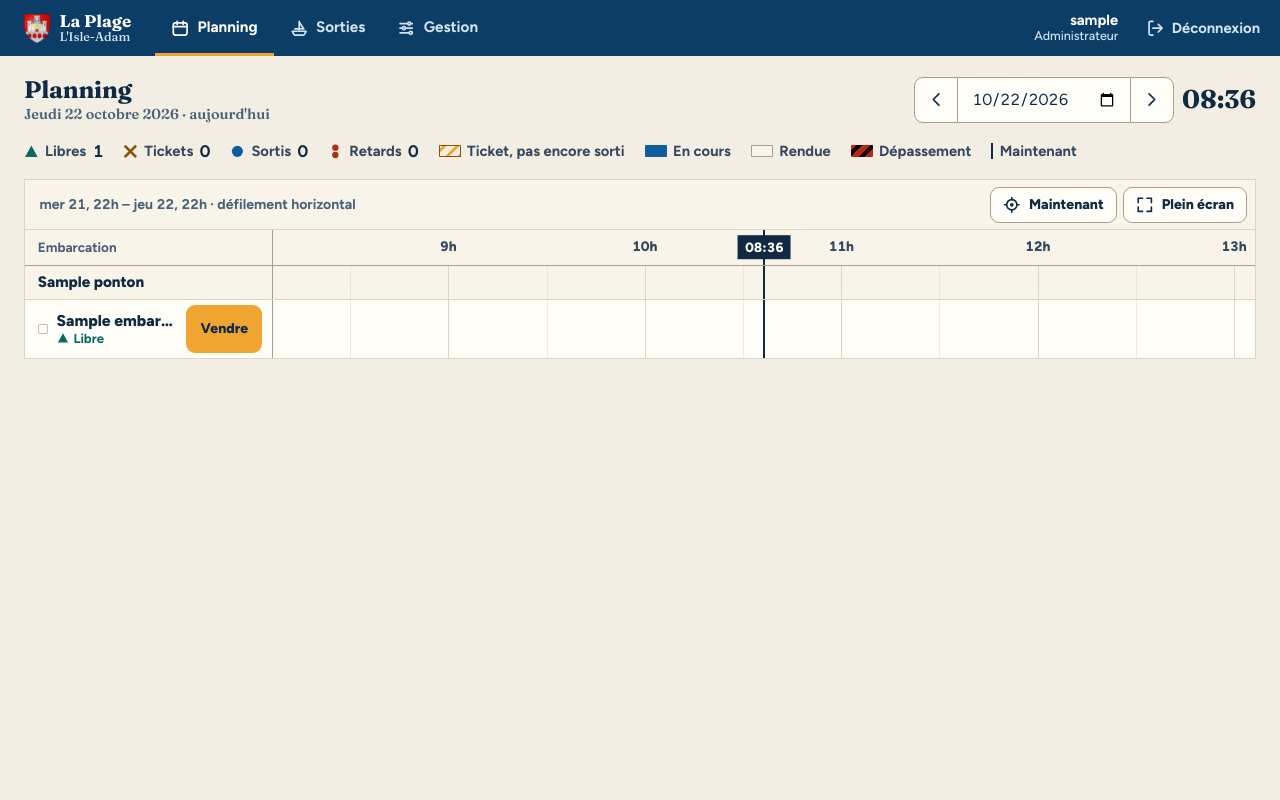
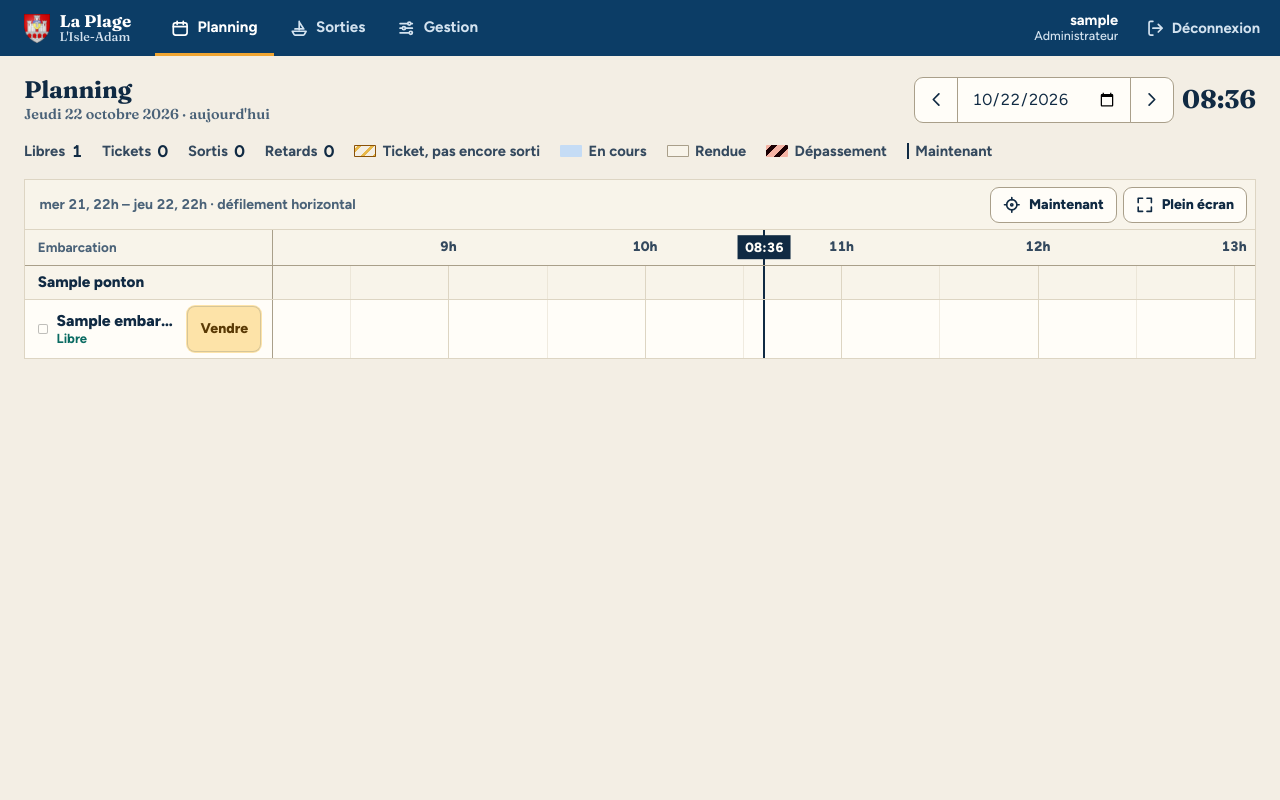
Before and after one commit to Samito-05/GestionnairePontons, a Django app: page /planning/ in a window 1280 px wide. Run offline with Django 5.2, Linux system fonts and the light colour scheme; a user stored in the database is signed in; tables that the repository leaves empty hold one stand-in row (values such as "Sample post").

Commit message:
refonte(ui): états en pastel, sans pictogrammes

```diff
--- a/static/css/base.css
+++ b/static/css/base.css
@@ -51,11 +51,11 @@
   --signal:     #f0a531;
   --accent:     #14a096;
 
-  /* États (fond + encre posée dessus) — contraste ≥ 7:1 */
-  --libre:      #0a6b62;  --libre-ink:  #ffffff;
-  --ticket:     #f0a531;  --ticket-ink: #102a43;
-  --sortie:     #0f5c9e;  --sortie-ink: #ffffff;
-  --retard:     #b42a12;  --retard-ink: #ffffff;
+  /* États : champs pastel + encre foncée (contraste ≥ 7:1), texte d'état en toutes lettres */
+  --libre:      #bfe8de;  --libre-ink:  #0b3d38;
+  --ticket:     #fde3a8;  --ticket-ink: #5a3a05;
+  --sortie:     #c5dcf5;  --sortie-ink: #0c3a66;
+  --retard:     #f4b3a4;  --retard-ink: #6e1a0a;
   --retard-line:#b42a12;
   --retard-wash:#fbe9e3;
   /* Texte d'état sur surface claire */
@@ -71,7 +71,7 @@
   /* Surface inversée (toast) : marques lisibles sur l'encre */
   --inverse-libre:  #3cc47a;
   --inverse-sortie: #6fa6ff;
-  --stripes-ticket:   repeating-linear-gradient(-45deg, var(--ticket) 0 3px, transparent 3px 9px);
+  --stripes-ticket:   repeating-linear-gradient(-45deg, #e8b84a 0 3px, transparent 3px 9px);
   --stripes-overtime: repeating-linear-gradient(-45deg, var(--retard) 0 6px, #1a0004 6px 10px);
 
   --radius: 12px;
@@ -719,3 +719,10 @@ th[aria-sort="descending"] .th-sort .icon { transform: rotate(180deg); }
   .topbar, .tabbar, .toast-stack, .admin-sidebar, .page-actions, .tl-toolbar, .late-band, .filters { display: none !important; }
   body { background: #fff; padding: 0; }
 }
+
+/* ── Pastel : pas de pictogrammes d'état, bords discrets ──────── */
+.tile-state .mark, .filter .mark, .badge .mark, .late-band .mark, .tl-label-state .mark,
+.legend-item .mark, .tile-state .mark-when-ontime, .tile-state .mark-when-late { display: none; }
+.btn-vendre, .btn-sortir, .btn-retour, .badge-ticket, .badge-sortie, .badge-retard { box-shadow: inset 0 0 0 1px rgb(16 42 67 / .16); }
+.btn-vendre:hover, .btn-sortir:hover, .btn-retour:hover { filter: brightness(.96); }
+.tile-state { border-right: 1px solid rgb(16 42 67 / .12); }
--- a/static/sw.js
+++ b/static/sw.js
@@ -2,7 +2,7 @@
    Strategy: only cache static assets.
    HTML pages are NEVER cached — always fetched fresh.
    ──────────────────────────────────────────────────────── */
-const CACHE_NAME = 'pontons-v6';
+const CACHE_NAME = 'pontons-v7';
 
 const STATIC_ASSETS = [
   '/static/manifest.json',
```
Also changed, not shown: AGENTS.md (+1 -1 lines).
